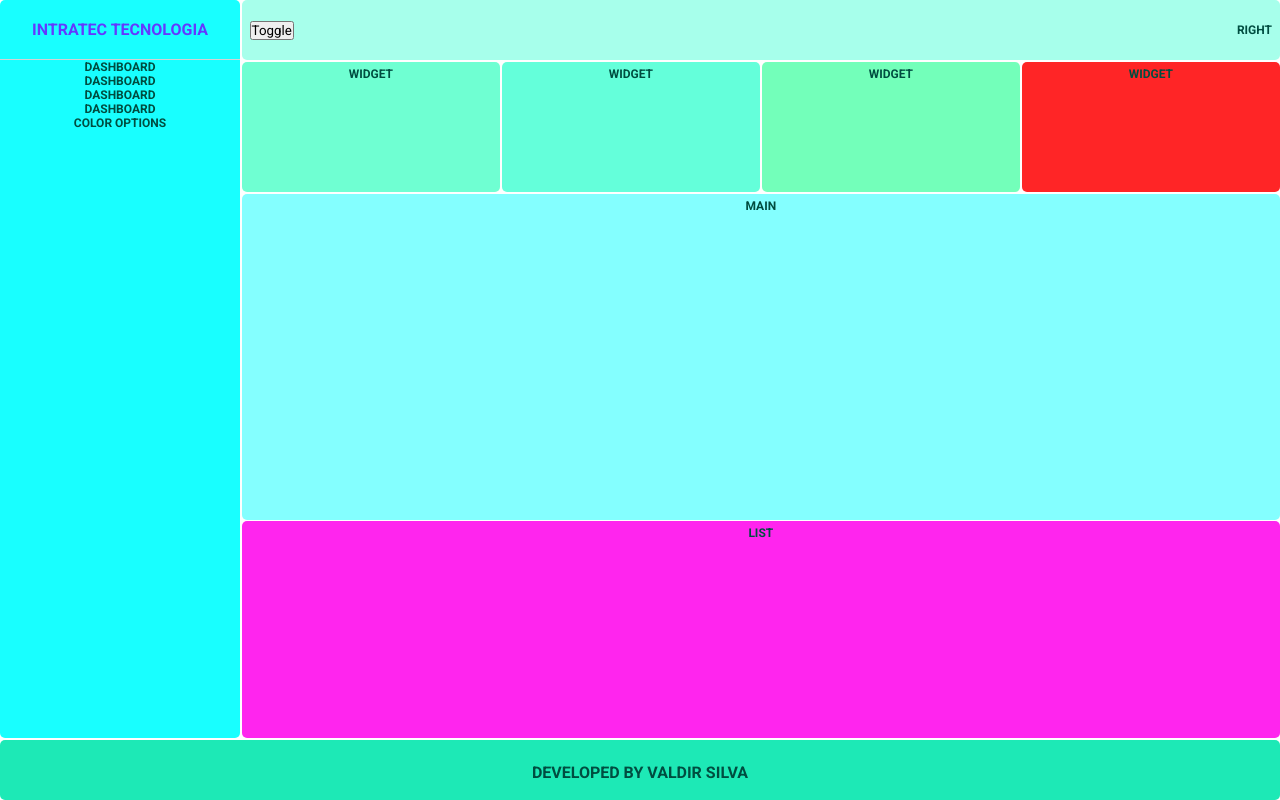
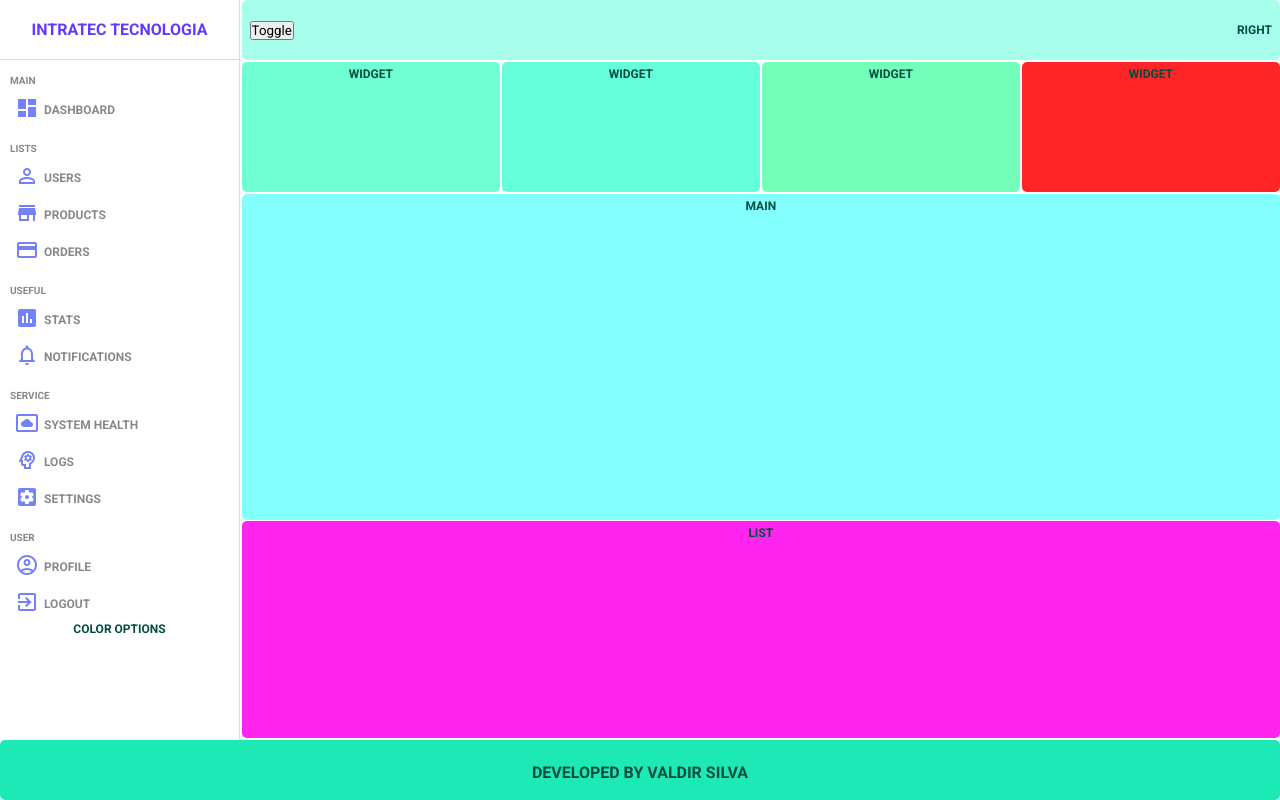
Before and after one commit to valdir-ti/intratec-web, a React (Create React App) app: page / in a window 1280 px wide. Built offline with nearby package versions, Linux system fonts and the light colour scheme; no server answers; sample sign-in values are in the browser's storage.

Commit message:
feat: add styled components on styles

```diff
--- a/src/components/Sidebar/index.tsx
+++ b/src/components/Sidebar/index.tsx
@@ -1,6 +1,40 @@
-import { Container, ContainerLogo, ContainerLogoSpan, ContainerCenter, ContainerCenterUl, ContainerCenterLi, ContainerCenterSpan, ContainerBottom } from './styles'
+import { useContext } from 'react';
+import {
+  AccountCircleOutlined,
+  CreditCard,
+  Dashboard,
+  ExitToApp,
+  InsertChart,
+  NotificationsNone,
+  PersonOutlineOutlined,
+  PsychologyOutlined,
+  SettingsApplications,
+  SettingsSystemDaydream,
+  Store
+} from '@mui/icons-material';
+
+import { AuthContext } from '../../context/authentication/authContext'
+
+import {
+  Container,
+  ContainerLogo,
+  ContainerLogoSpan,
+  ContainerCenter,
+  Title,
+  ContainerCenterUl,
+  ContainerCenterLi,
+  ContainerCenterSpan,
+  ContainerBottom,
+  IconWrapper
+} from './styles'
 
 const Sidebar = () => {
+
+  const { dispatch: AuthDispatch } = useContext(AuthContext);
+
+  function handleLogout() {
+    AuthDispatch({type:"LOGOUT"})
+  }
 
   return (
     <Container>
@@ -11,17 +45,76 @@ const Sidebar = () => {
       </ContainerLogo>
       <ContainerCenter>
         <ContainerCenterUl>
+          <Title>MAIN</Title>
           <ContainerCenterLi>
+            <IconWrapper>
+              <Dashboard />
+            </IconWrapper>
             <ContainerCenterSpan>Dashboard</ContainerCenterSpan>
           </ContainerCenterLi>
+          <Title>LISTS</Title>
           <ContainerCenterLi>
-            <ContainerCenterSpan>Dashboard</ContainerCenterSpan>
+            <IconWrapper>
+              <PersonOutlineOutlined />
+            </IconWrapper>
+            <ContainerCenterSpan>Users</ContainerCenterSpan>
           </ContainerCenterLi>
           <ContainerCenterLi>
-            <ContainerCenterSpan>Dashboard</ContainerCenterSpan>
+            <IconWrapper>
+              <Store />
+            </IconWrapper>
+            <ContainerCenterSpan>Products</ContainerCenterSpan>
           </ContainerCenterLi>
           <ContainerCenterLi>
-            <ContainerCenterSpan>Dashboard</ContainerCenterSpan>
+            <IconWrapper>
+              <CreditCard />
+            </IconWrapper>
+            <ContainerCenterSpan>Orders</ContainerCenterSpan>
+          </ContainerCenterLi>
+          <Title>USEFUL</Title>
+          <ContainerCenterLi>
+            <IconWrapper>
+              <InsertChart />
+            </IconWrapper>
+            <ContainerCenterSpan>Stats</ContainerCenterSpan>
+          </ContainerCenterLi>
+          <ContainerCenterLi>
+            <IconWrapper>
+              <NotificationsNone />
+            </IconWrapper>
+            <ContainerCenterSpan>Notifications</ContainerCenterSpan>
+          </ContainerCenterLi>
+          <Title>SERVICE</Title>
+          <ContainerCenterLi>
+            <IconWrapper>
+              <SettingsSystemDaydream />
+            </IconWrapper>
+            <ContainerCenterSpan>System Health</ContainerCenterSpan>
+          </ContainerCenterLi>
+          <ContainerCenterLi>
+            <IconWrapper>
+              <PsychologyOutlined />
+            </IconWrapper>
+            <ContainerCenterSpan>Logs</ContainerCenterSpan>
+          </ContainerCenterLi>
+          <ContainerCenterLi>
+            <IconWrapper>
+              <SettingsApplications />
+            </IconWrapper>
+            <ContainerCenterSpan>Settings</ContainerCenterSpan>
+          </ContainerCenterLi>
+          <Title>USER</Title>
+          <ContainerCenterLi>
+            <IconWrapper>
+              <AccountCircleOutlined />
+            </IconWrapper>
+            <ContainerCenterSpan>Profile</ContainerCenterSpan>
+          </ContainerCenterLi>
+          <ContainerCenterLi onClick={handleLogout}>
+            <IconWrapper>
+              <ExitToApp />
+            </IconWrapper>
+            <ContainerCenterSpan>Logout</ContainerCenterSpan>
           </ContainerCenterLi>
         </ContainerCenterUl>
       </ContainerCenter>
--- a/src/components/Sidebar/styles.ts
+++ b/src/components/Sidebar/styles.ts
@@ -1,12 +1,15 @@
 import styled from 'styled-components'
 
-export const Container = styled.div``
+export const Container = styled.div`
+    border-right: 1px solid var(--lightgray);
+    height: 100vh;
+`
 export const ContainerLogo = styled.div`
     height: 60px;
+    border-bottom: 0.5px solid var(--lightgray);
     display: flex;
+    justify-content: center;
     align-items: center;
-    justify-content: center;
-    border-bottom: 0.5px solid lightgray;
 `
 export const ContainerLogoSpan = styled.div`
     color: var(--purple);
@@ -14,11 +17,48 @@ export const ContainerLogoSpan = styled.div`
     font-weight: bold;
 `
 export const ContainerCenter = styled.div`
+    display: flex;
+    justify-content: start;
+`
+
+export const Title = styled.p`
+    font-size: 10px;
+    font-weight: bold;
+    margin-top: 15px;
+    margin-bottom: 5px;
+    margin-left: 10px;
+    color: #888
+`
+export const ContainerCenterUl = styled.ul`
+    width: 100%;
+    list-style: none;
+    padding: 0;
+    margin: 0;
+    display: flex;
+    flex-direction: column;
+    align-items: start;
+`
+export const ContainerCenterLi = styled.li`
+    display: flex;
+    align-items: center;
+    padding: 5px;
+    cursor: pointer;
+    color: #888;
+    width: 100%;
+    &:hover{
+        background-color: var(--second);
+    }
+`
+export const ContainerCenterSpan = styled.span`
 
 `
-export const ContainerCenterUl = styled.ul``
-export const ContainerCenterLi = styled.li``
-export const ContainerCenterSpan = styled.span``
 export const ContainerBottom = styled.div`
 
 `
+export const IconWrapper = styled.span`
+    color: var(--main);
+    font-weight: 600;
+    font-size: 13px;
+    margin-left: 10px;
+    margin-right: 5px;
+`
--- a/src/global.ts
+++ b/src/global.ts
@@ -10,7 +10,10 @@ export const GlobalStyle = createGlobalStyle`
     }
 
     :root {
+        --main: #7481F8;
+        --second: #ECE8FF;
         --purple: #6439FF;
+        --lightgray: #ddd;
         --main-radius: 5px;
         --main-padding: 5px;
     }
--- a/src/pages/Home/styles.ts
+++ b/src/pages/Home/styles.ts
@@ -82,9 +82,7 @@ export const Main = styled.main`
 `
 
 export const Sidebar = styled.div`
-  background: #18ffff;
   grid-area: sidebar;
-  border-radius: var(--main-radius);
 
   @media only screen and (max-width: 550px) {
     position: absolute;
```
Also changed, not shown: package.json (+5 -3 lines).
